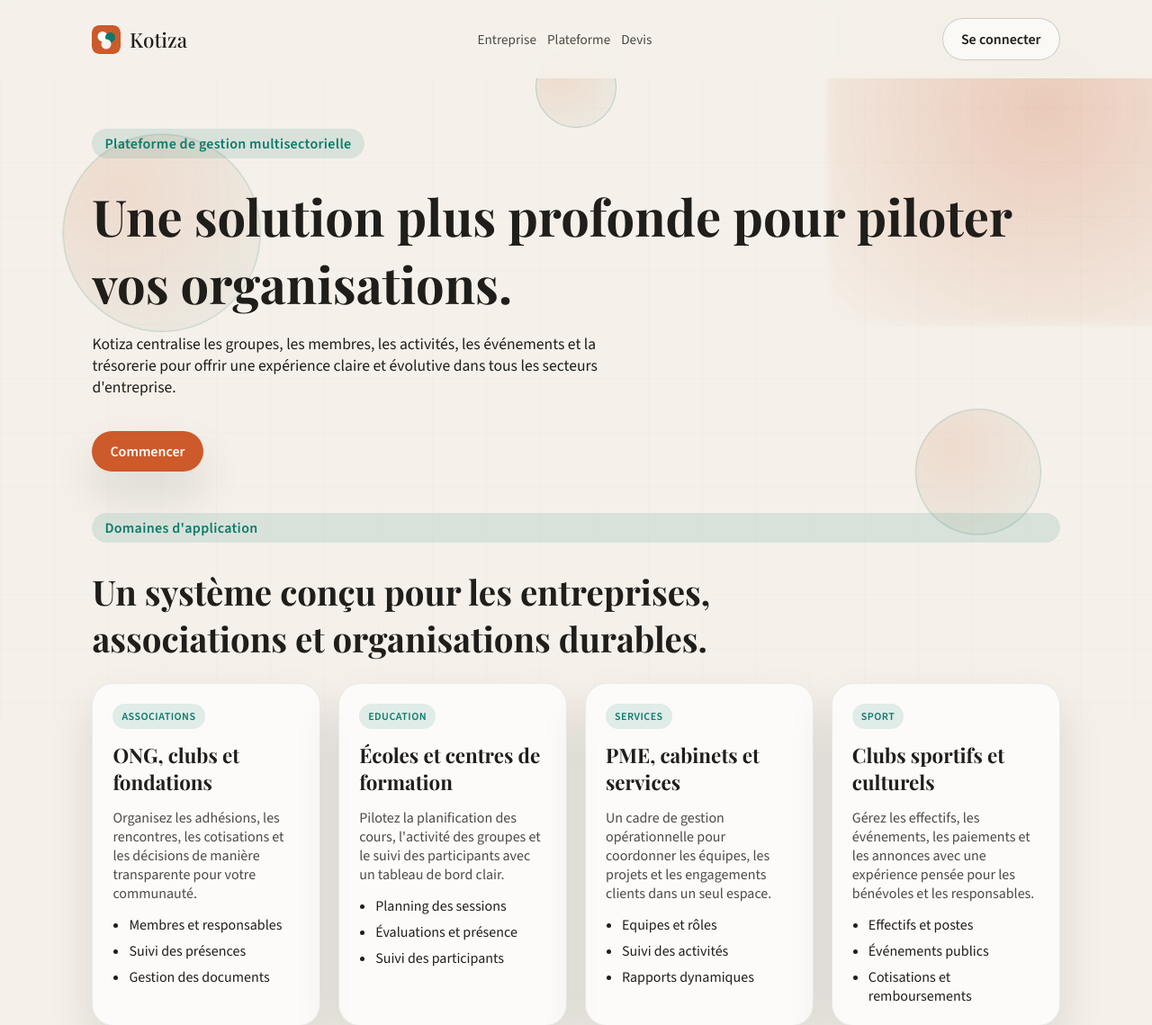
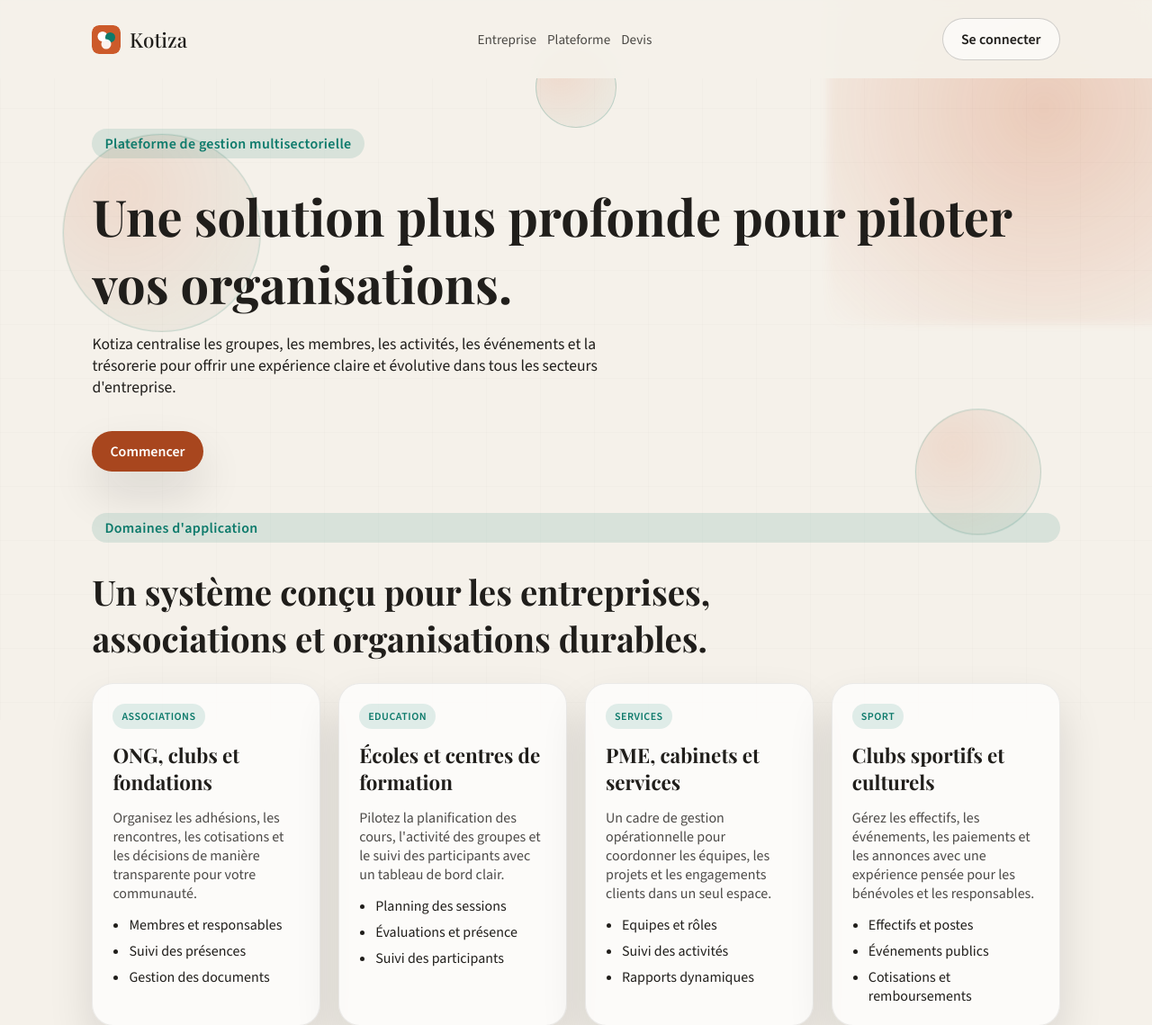
Before and after one commit to KOUDOUFIO/GroupManager, a Django app: page / in a window 1280 px wide. Shown: the top 1139 px of the page at 90% size. Run offline with Django 5.2, Linux system fonts and the light colour scheme; parts of the project's set-up code (start-up, migrations or seed data) failed here and were passed over.

Commit message:
Darken primary button background for WCAG AA contrast
White text on primary-500 was 4.15:1; primary-600 gives 5.9:1. Text
accents keep primary-500 so they stay readable in dark mode.

Co-Authored-By: Claude Opus 5.5 <noreply@anthropic.com>

```diff
--- a/core/static/core/styles.css
+++ b/core/static/core/styles.css
@@ -6,6 +6,8 @@
   --ink: var(--color-text-primary);
   --accent: var(--color-primary-500);
   --accent-2: var(--color-secondary-500);
+  /* Fond des boutons a texte blanc : primary-600 pour un contraste AA (5.9:1). */
+  --accent-strong: var(--color-primary-600);
   --card: var(--color-bg-secondary);
   --shadow: var(--shadow-xl);
 }
@@ -193,7 +195,7 @@ body {
 }
 
 .btn.primary {
-  background: var(--accent);
+  background: var(--accent-strong);
   color: #fff;
   box-shadow: var(--shadow);
   border: none;
@@ -1532,13 +1534,13 @@ body {
 }
 
 .btn-primary {
-  background: var(--color-primary-500);
+  background: var(--accent-strong);
   color: var(--color-text-inverse);
   box-shadow: var(--shadow-base);
 }
 
 .btn-primary:hover:not(:disabled) {
-  background: var(--color-primary-600);
+  background: var(--color-primary-700);
   transform: translateY(-2px);
   box-shadow: var(--shadow-md);
 }
```
